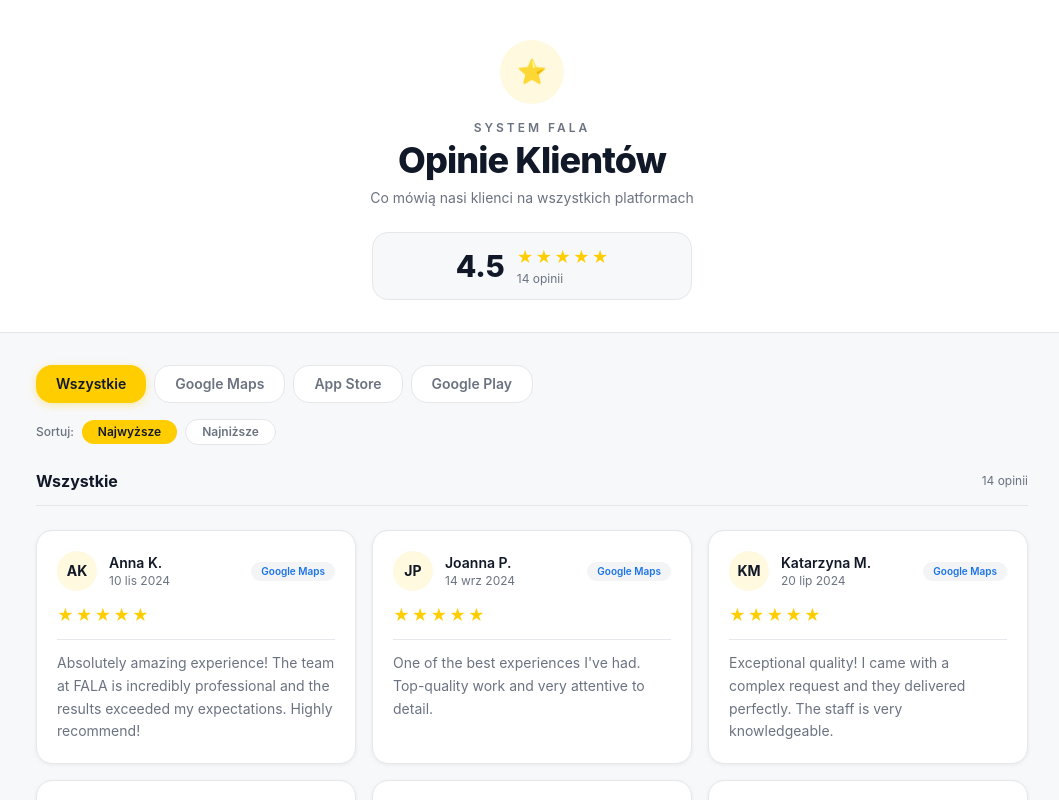
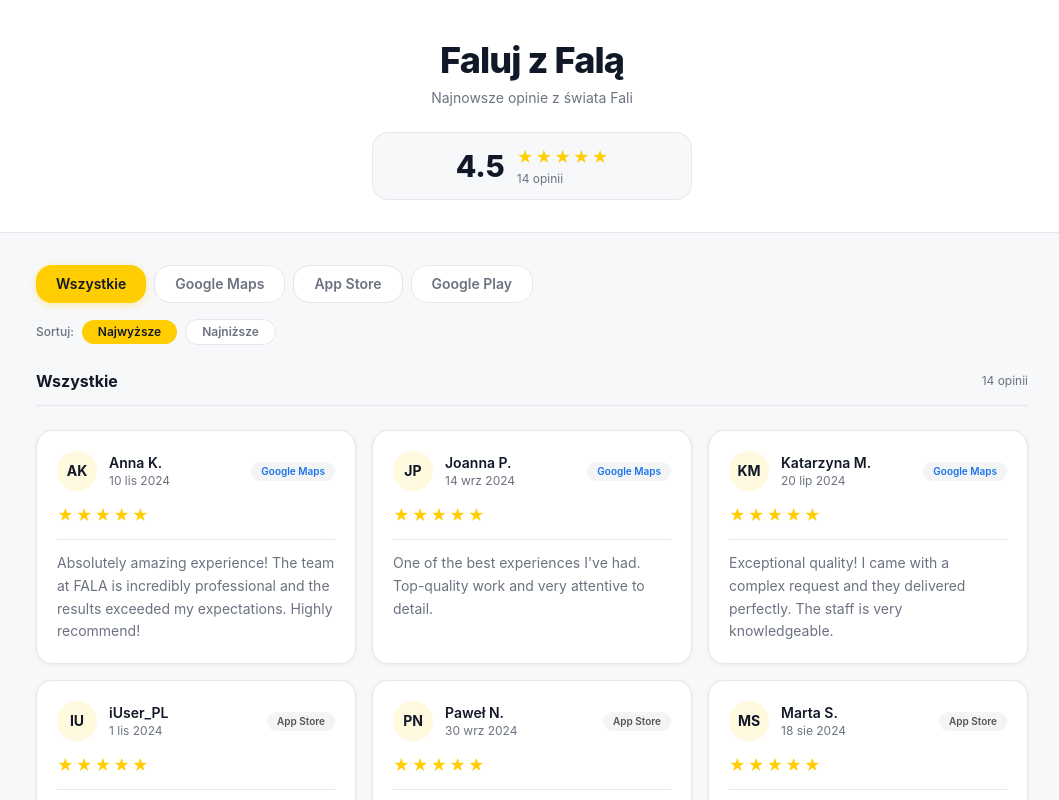
Before and after one commit to kbaraniak/falareviews, a Next.js app: page / in a window 1280 px wide. Shown: the top 800 px of the page, without its empty margins (108-1167 px from the left). Built offline with nearby package versions, Linux system fonts and the light colour scheme.

Commit message:
fix: replace header icon/label with 'Faluj z Falą' heading and subtitle
Co-authored-by: kbaraniak <90936580+kbaraniak@users.noreply.github.com>
Agent-Logs-Url: https://github.com/kbaraniak/falareviews/sessions/7e623af4-86da-46f6-b5b8-35d9694592a8

```diff
--- a/components/ReviewsPage.tsx
+++ b/components/ReviewsPage.tsx
@@ -72,23 +72,11 @@ export function ReviewsPage({ googleMaps, appleAppStore, googlePlayStore }: Revi
         className="px-6 pt-10 pb-8 text-center"
         style={{ background: "var(--surface)", borderBottom: "1px solid var(--border-subtle)" }}
       >
-        <div
-          className="mx-auto mb-4 flex h-16 w-16 items-center justify-center rounded-full"
-          style={{ background: "var(--icon-bg)" }}
-        >
-          <span className="text-2xl">⭐</span>
-        </div>
-        <p
-          className="mb-1 text-xs font-semibold uppercase tracking-[0.25em]"
-          style={{ color: "var(--muted)" }}
-        >
-          System Fala
-        </p>
         <h1 className="text-4xl font-extrabold tracking-tight" style={{ color: "var(--foreground)" }}>
-          Opinie Klientów
+          Faluj z Falą
         </h1>
         <p className="mt-2 text-sm" style={{ color: "var(--muted)" }}>
-          Co mówią nasi klienci na wszystkich platformach
+          Najnowsze opinie z świata Fali
         </p>
 
         {/* Rating summary bar */}
```
